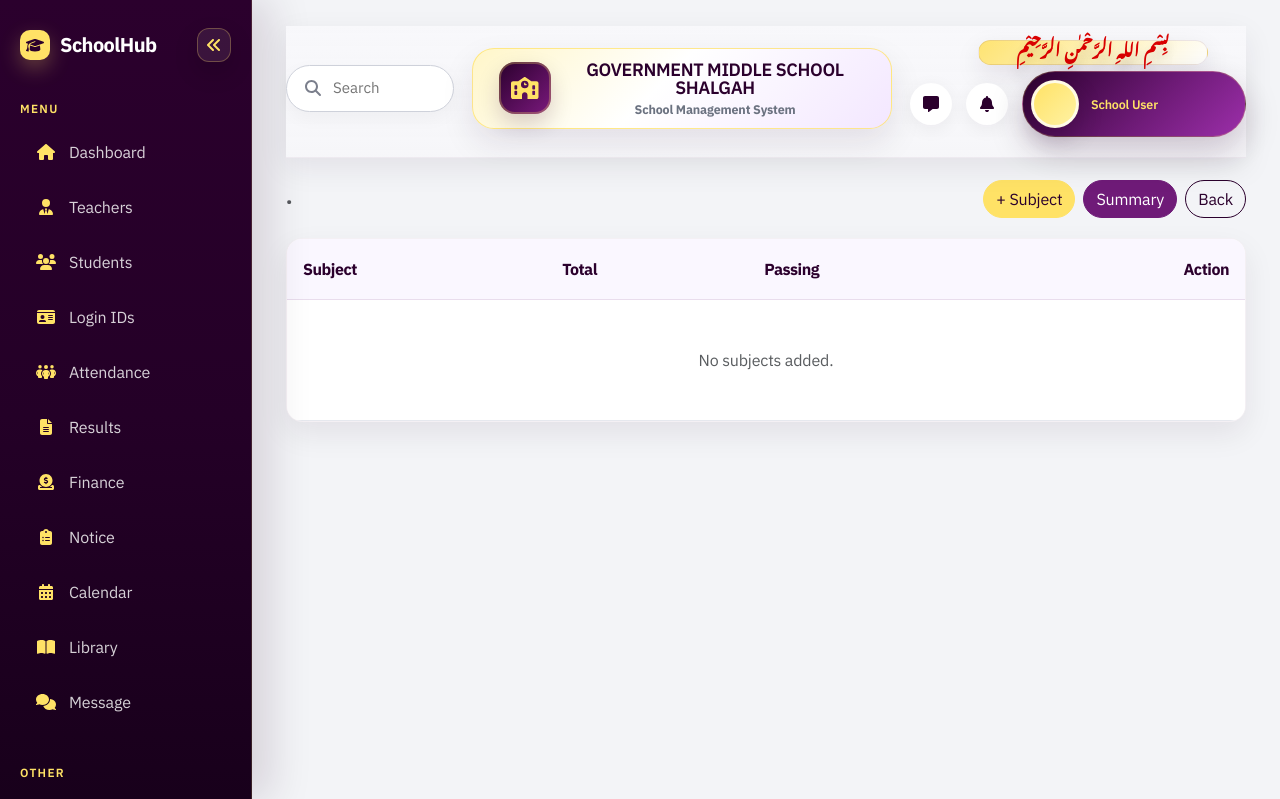
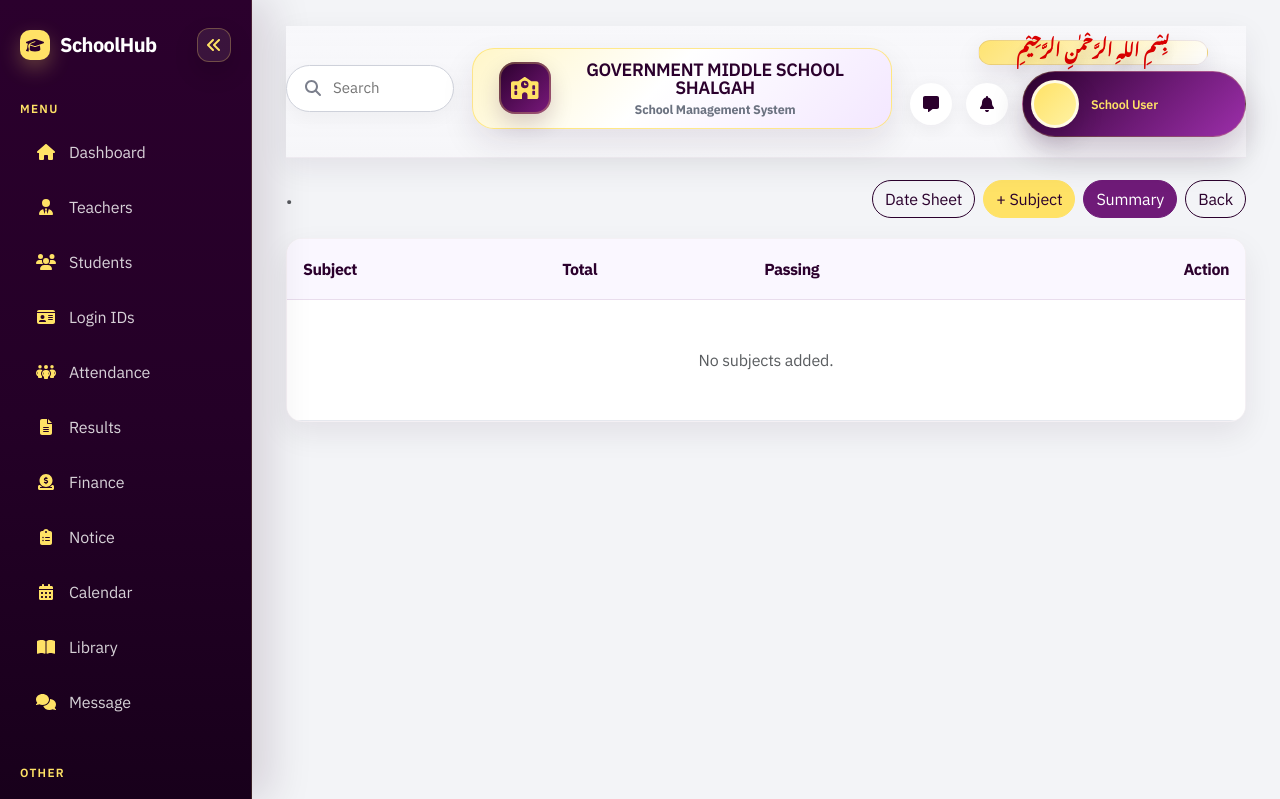
Before and after one commit to pehlidachan/school-management-system, a Django app: template school/templates/exam_detail.html in a window 1280 px wide. Shown: the top 799 px of the page. Run offline with Django 5.2, Linux system fonts and the light colour scheme; the template is opened without the code that fills it, so the values that code supplies are empty; some libraries are stand-ins or nearby versions.

Commit message:
Add datesheet button to exam detail

```diff
--- a/school/templates/exam_detail.html
+++ b/school/templates/exam_detail.html
@@ -5,6 +5,7 @@
 <div class="hub-toolbar">
     <div><h1 class="hub-page-title">{{ exam.name }}</h1><p class="text-muted mb-0">{{ exam.grade }} • {{ exam.start_date }}</p></div>
     <div class="d-flex gap-2 flex-wrap">
+        <a href="{% url 'exam_datesheet' exam.id %}" target="_blank" class="btn btn-outline-dark rounded-pill">Date Sheet</a>
         <a href="{% url 'add_exam_subject' exam.id %}" class="btn btn-success rounded-pill">+ Subject</a>
         <a href="{% url 'exam_results' exam.id %}" class="btn btn-dark rounded-pill">Summary</a>
         <a href="{% url 'exam_dashboard' %}" class="btn btn-outline-dark rounded-pill">Back</a>
```
